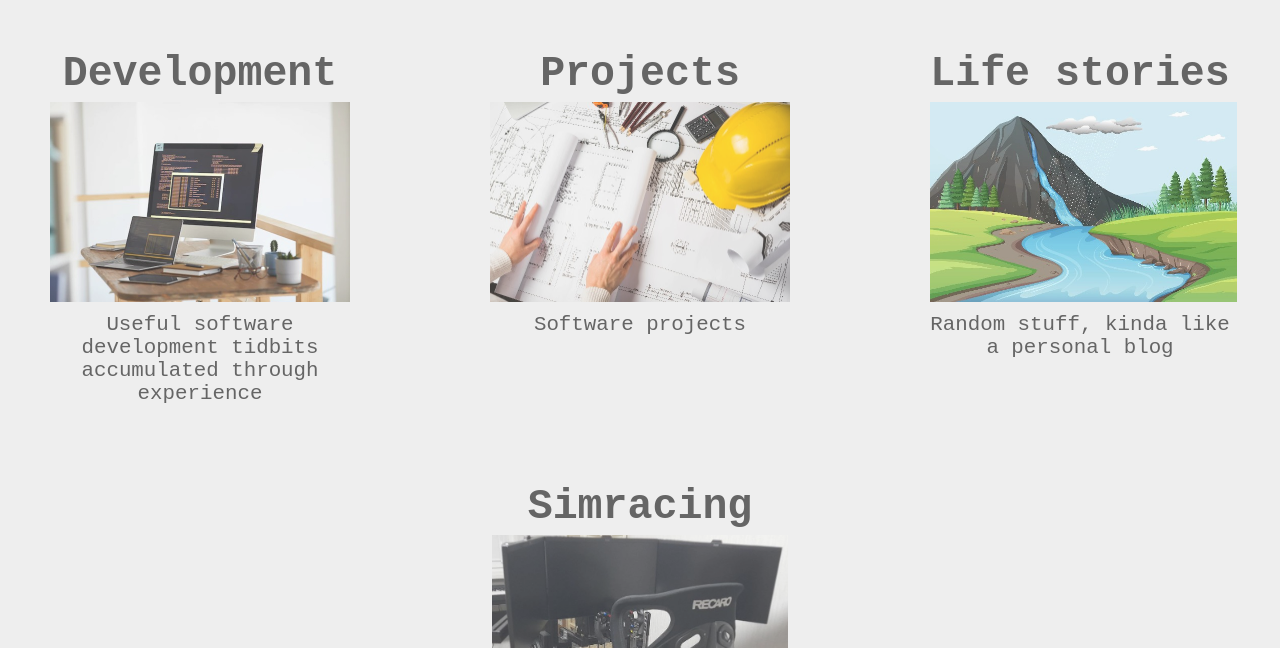
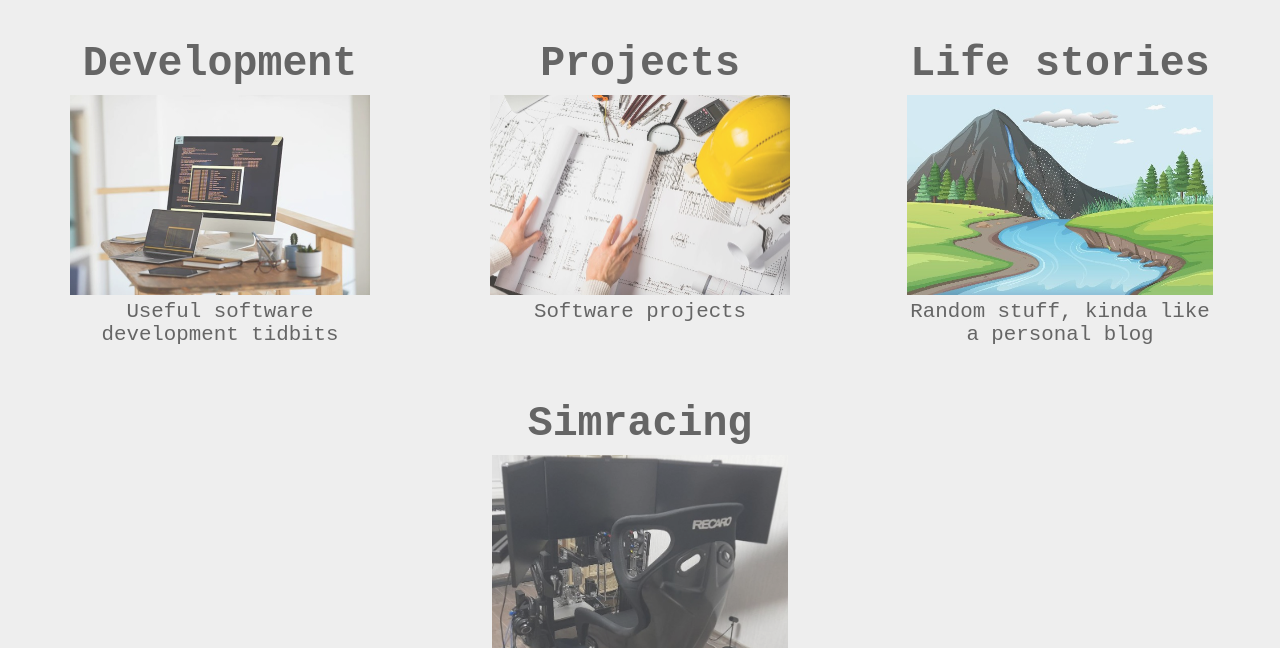
Before and after one commit to ewancoder/ewancoder.github.io, a plain HTML site: page index.html in a window 1280 px wide. Shown: the part 152-800 px from the top of the page. Drawn offline with nearby package versions, Linux system fonts and the light colour scheme.

Commit message:
Improve menu styles

```diff
--- a/css/style.css
+++ b/css/style.css
@@ -22,17 +22,11 @@ blockquote {
     gap: 100px;
     row-gap: 20px;
     flex-wrap: wrap;
-}
-
-#menu a {
-    width: 300px;
-}
-
-#menu a img {
-    height: 200px;
+    margin-bottom: 30px;
 }
 
 .menu-item {
+    width: 300px;
     color: inherit;
     text-decoration: none;
 
@@ -42,16 +36,21 @@ blockquote {
     align-items: center;
     text-align: center;
 
-    padding: 20px;
+    padding: 10px;
+}
+
+.menu-item img {
+    height: 200px;
 }
 
 .menu-item h1 {
     margin: 5px auto;
+    height: 50px;
 }
 
 .menu-item p {
     margin: 5px auto;
-    height: 100px;
+    height: 50px;
 }
 
 .article-preview {
@@ -214,7 +213,6 @@ code {
 }
 
 .hvr-grow-shadow {
-  display: inline-block;
   vertical-align: middle;
   -webkit-transform: perspective(1px) translateZ(0);
   transform: perspective(1px) translateZ(0);
--- a/index.html
+++ b/index.html
@@ -38,7 +38,7 @@
       <a class="menu-item hvr-grow-shadow" href="/#/dev">
         <h1>Development</h1>
         <img src="icons/dev.jpg" />
-        <p>Useful software development tidbits accumulated through experience</p>
+        <p>Useful software development tidbits</p>
       </a>
       <a class="menu-item hvr-grow-shadow" href="/#/projects">
         <h1>Projects</h1>
```
